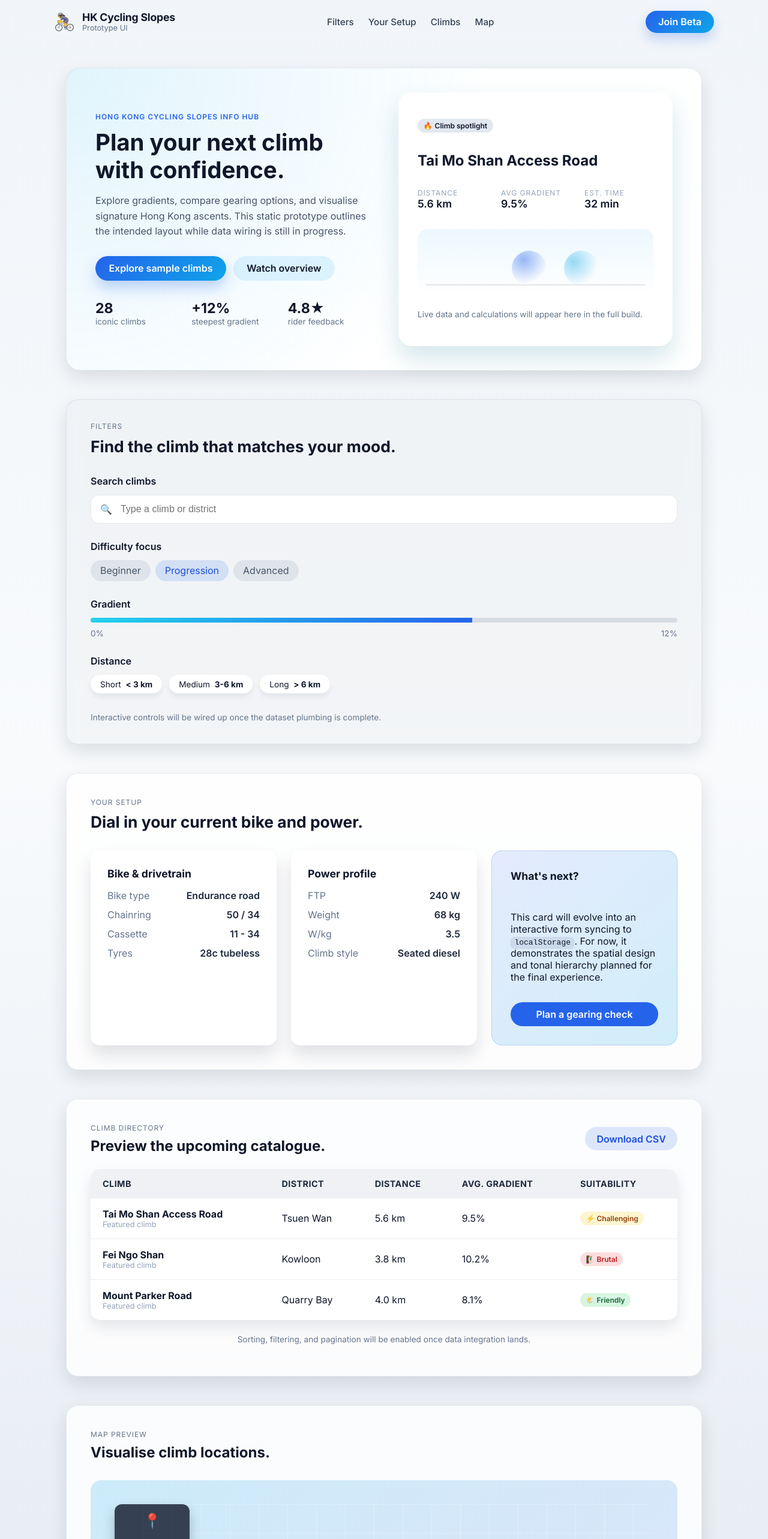
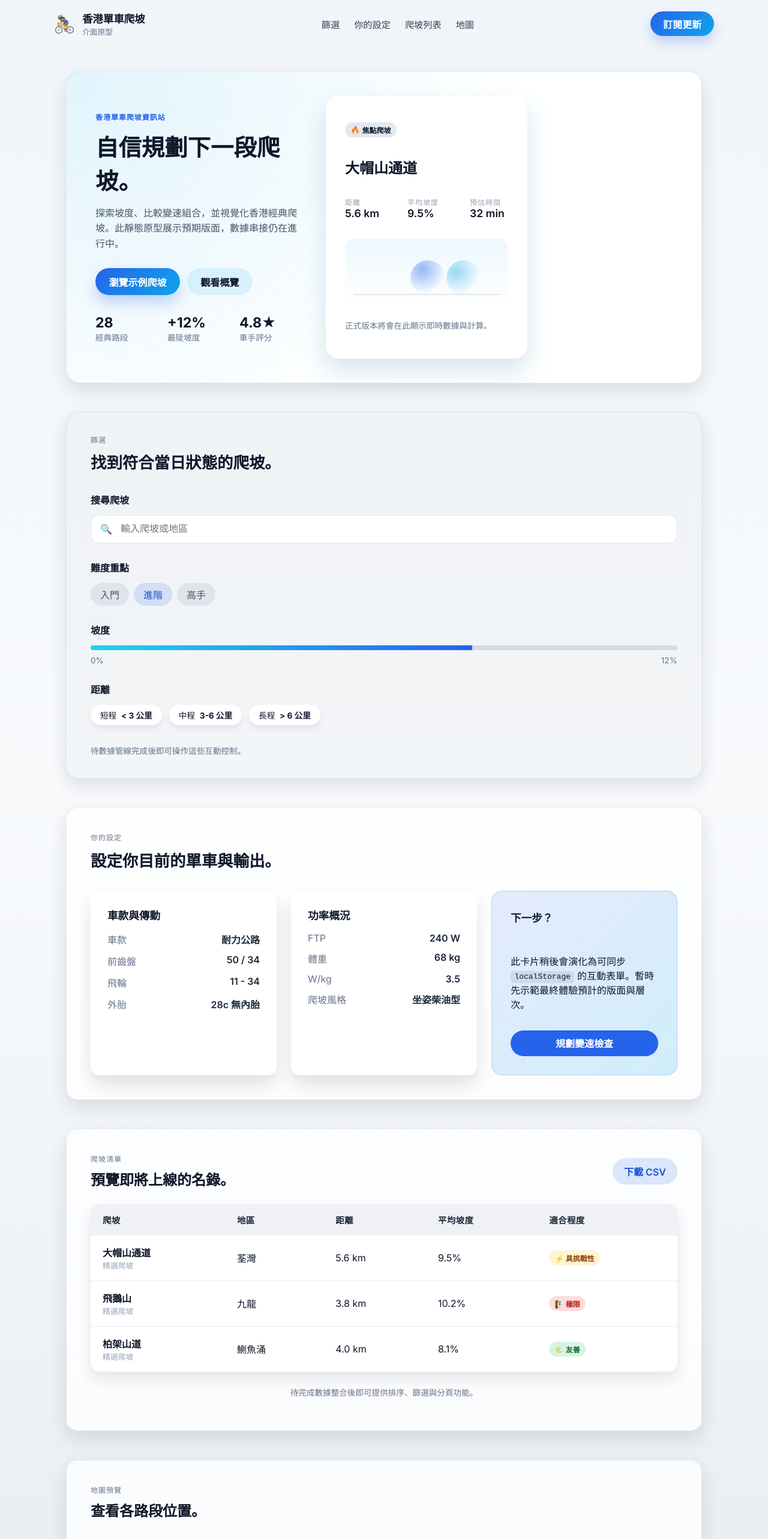
Before and after one commit to gamtruliar/Cycleslope, a Svelte app: page / in a window 1280 px wide. Shown: the top 2566 px of the page at 60% size. Built offline with nearby package versions, Linux system fonts and the light colour scheme.

Commit message:
Localize UI copy to Traditional Chinese

```diff
--- a/src/App.svelte
+++ b/src/App.svelte
@@ -17,11 +17,11 @@
 </main>
 <footer>
   <div class="container footer__content">
-    <p>Prototype build &bull; Data integration coming soon.</p>
+    <p>原型版本 &bull; 數據整合即將推出。</p>
     <nav>
       <a href="https://github.com/">GitHub</a>
-      <a href="mailto:hello@hk-slopes.example">Contact</a>
-      <a href="https://example.com/privacy" rel="noreferrer">Privacy</a>
+      <a href="mailto:hello@hk-slopes.example">聯絡我們</a>
+      <a href="https://example.com/privacy" rel="noreferrer">私隱政策</a>
     </nav>
   </div>
 </footer>
--- a/src/components/Filters.svelte
+++ b/src/components/Filters.svelte
@@ -1,31 +1,31 @@
 <section id="filters" class="filters glass">
   <header>
-    <p class="eyebrow">Filters</p>
-    <h2>Find the climb that matches your mood.</h2>
+    <p class="eyebrow">篩選</p>
+    <h2>找到符合當日狀態的爬坡。</h2>
   </header>
   <div class="filters__grid">
     <div class="filter-group">
-      <label for="filter-search">Search climbs</label>
+      <label for="filter-search">搜尋爬坡</label>
       <div class="input-group">
         <span>🔍</span>
         <input
           id="filter-search"
           type="text"
-          placeholder="Type a climb or district"
+          placeholder="輸入爬坡或地區"
           disabled
         />
       </div>
     </div>
     <div class="filter-group">
-      <p class="field-label" id="difficulty-label">Difficulty focus</p>
+      <p class="field-label" id="difficulty-label">難度重點</p>
       <div class="pill-group" role="group" aria-labelledby="difficulty-label">
-        <button>Beginner</button>
-        <button class="active">Progression</button>
-        <button>Advanced</button>
+        <button>入門</button>
+        <button class="active">進階</button>
+        <button>高手</button>
       </div>
     </div>
     <div class="filter-group">
-      <p class="field-label">Gradient</p>
+      <p class="field-label">坡度</p>
       <div class="range-preview">
         <div class="range-track">
           <div class="range-fill"></div>
@@ -37,15 +37,15 @@
       </div>
     </div>
     <div class="filter-group">
-      <p class="field-label">Distance</p>
+      <p class="field-label">距離</p>
       <div class="chip-row">
-        <span class="chip">Short <strong>&lt; 3 km</strong></span>
-        <span class="chip">Medium <strong>3-6 km</strong></span>
-        <span class="chip">Long <strong>&gt; 6 km</strong></span>
+        <span class="chip">短程 <strong>&lt; 3 公里</strong></span>
+        <span class="chip">中程 <strong>3-6 公里</strong></span>
+        <span class="chip">長程 <strong>&gt; 6 公里</strong></span>
       </div>
     </div>
   </div>
-  <p class="filters__note">Interactive controls will be wired up once the dataset plumbing is complete.</p>
+  <p class="filters__note">待數據管線完成後即可操作這些互動控制。</p>
 </section>
 
 <style>
--- a/src/components/HeroSection.svelte
+++ b/src/components/HeroSection.svelte
@@ -1,28 +1,27 @@
 <section class="hero glass">
   <div class="hero__content">
     <div class="hero__text">
-      <p class="eyebrow">Hong Kong Cycling Slopes Info Hub</p>
-      <h1>Plan your next climb with confidence.</h1>
+      <p class="eyebrow">香港單車爬坡資訊站</p>
+      <h1>自信規劃下一段爬坡。</h1>
       <p class="lead">
-        Explore gradients, compare gearing options, and visualise signature Hong Kong ascents. This static prototype
-        outlines the intended layout while data wiring is still in progress.
+        探索坡度、比較變速組合，並視覺化香港經典爬坡。此靜態原型展示預期版面，數據串接仍在進行中。
       </p>
       <div class="hero__actions">
-        <button class="primary">Explore sample climbs</button>
-        <button class="secondary">Watch overview</button>
+        <button class="primary">瀏覽示例爬坡</button>
+        <button class="secondary">觀看概覽</button>
       </div>
       <div class="hero__stats">
         <div>
           <p class="stat-value">28</p>
-          <p class="stat-label">iconic climbs</p>
+          <p class="stat-label">經典路段</p>
         </div>
         <div>
           <p class="stat-value">+12%</p>
-          <p class="stat-label">steepest gradient</p>
+          <p class="stat-label">最陡坡度</p>
         </div>
         <div>
           <p class="stat-value">4.8★</p>
-          <p class="stat-label">rider feedback</p>
+          <p class="stat-label">車手評分</p>
         </div>
       </div>
     </div>
@@ -30,20 +29,20 @@
       <div class="hero__card">
         <p class="badge">
           <span>🔥</span>
-          Climb spotlight
+          焦點爬坡
         </p>
-        <h2>Tai Mo Shan Access Road</h2>
+        <h2>大帽山通道</h2>
         <div class="hero__metrics">
           <div>
-            <span class="metric-label">Distance</span>
+            <span class="metric-label">距離</span>
             <span class="metric-value">5.6 km</span>
           </div>
           <div>
-            <span class="metric-label">Avg gradient</span>
+            <span class="metric-label">平均坡度</span>
             <span class="metric-value">9.5%</span>
           </div>
           <div>
-            <span class="metric-label">Est. time</span>
+            <span class="metric-label">預估時間</span>
             <span class="metric-value">32 min</span>
           </div>
         </div>
@@ -52,7 +51,7 @@
           <div class="chart-peak"></div>
           <div class="chart-peak chart-peak--secondary"></div>
         </div>
-        <p class="hero__note">Live data and calculations will appear here in the full build.</p>
+        <p class="hero__note">正式版本將會在此顯示即時數據與計算。</p>
       </div>
     </div>
   </div>
--- a/src/components/MapView.svelte
+++ b/src/components/MapView.svelte
@@ -1,24 +1,24 @@
 <section id="map" class="map glass">
   <header>
-    <p class="eyebrow">Map preview</p>
-    <h2>Visualise climb locations.</h2>
+    <p class="eyebrow">地圖預覽</p>
+    <h2>查看各路段位置。</h2>
   </header>
   <div class="map__canvas">
     <div class="map__grid">
       <div class="map__pin map__pin--one">
         <span>📍</span>
-        <p>Tai Mo Shan</p>
+        <p>大帽山</p>
       </div>
       <div class="map__pin map__pin--two">
         <span>📍</span>
-        <p>Fei Ngo Shan</p>
+        <p>飛鵝山</p>
       </div>
       <div class="map__pin map__pin--three">
         <span>📍</span>
-        <p>Mount Parker</p>
+        <p>柏架山</p>
       </div>
     </div>
-    <p class="map__caption">Leaflet and real map tiles will replace this placeholder in the production build.</p>
+    <p class="map__caption">正式版本會以 Leaflet 與真實地圖圖磚取代此佔位示意。</p>
   </div>
 </section>
 
--- a/src/components/SlopeTable.svelte
+++ b/src/components/SlopeTable.svelte
@@ -3,22 +3,22 @@
 
   const sampleRows = [
     {
-      name: 'Tai Mo Shan Access Road',
-      location: 'Tsuen Wan',
+      name: '大帽山通道',
+      location: '荃灣',
       distance: '5.6 km',
       gradient: '9.5%',
       suitability: 'Challenging' as const,
     },
     {
-      name: 'Fei Ngo Shan',
-      location: 'Kowloon',
+      name: '飛鵝山',
+      location: '九龍',
       distance: '3.8 km',
       gradient: '10.2%',
       suitability: 'Brutal' as const,
     },
     {
-      name: 'Mount Parker Road',
-      location: 'Quarry Bay',
+      name: '柏架山道',
+      location: '鰂魚涌',
       distance: '4.0 km',
       gradient: '8.1%',
       suitability: 'Friendly' as const,
@@ -29,20 +29,20 @@
 <section id="slopes" class="slopes glass">
   <header>
     <div>
-      <p class="eyebrow">Climb directory</p>
-      <h2>Preview the upcoming catalogue.</h2>
+      <p class="eyebrow">爬坡清單</p>
+      <h2>預覽即將上線的名錄。</h2>
     </div>
-    <button>Download CSV</button>
+    <button>下載 CSV</button>
   </header>
 
   <table>
     <thead>
       <tr>
-        <th>Climb</th>
-        <th>District</th>
-        <th>Distance</th>
-        <th>Avg. gradient</th>
-        <th>Suitability</th>
+        <th>爬坡</th>
+        <th>地區</th>
+        <th>距離</th>
+        <th>平均坡度</th>
+        <th>適合程度</th>
       </tr>
     </thead>
     <tbody>
@@ -50,7 +50,7 @@
         <tr>
           <td>
             <strong>{row.name}</strong>
-            <span class="caption">Featured climb</span>
+            <span class="caption">精選爬坡</span>
           </td>
           <td>{row.location}</td>
           <td>{row.distance}</td>
@@ -61,7 +61,7 @@
     </tbody>
   </table>
   <footer>
-    <p>Sorting, filtering, and pagination will be enabled once data integration lands.</p>
+    <p>待完成數據整合後即可提供排序、篩選與分頁功能。</p>
   </footer>
 </section>
 
--- a/src/components/SuitabilityBadge.svelte
+++ b/src/components/SuitabilityBadge.svelte
@@ -1,14 +1,20 @@
 <script lang="ts">
   export let level: 'Friendly' | 'Challenging' | 'Brutal' = 'Friendly';
+
+  const labelMap = {
+    Friendly: '友善',
+    Challenging: '具挑戰性',
+    Brutal: '極限',
+  } as const;
 </script>
 
 <span class={`badge badge--${level.toLowerCase()}`}>
   {#if level === 'Friendly'}
-    🌤️ {level}
+    🌤️ {labelMap[level]}
   {:else if level === 'Challenging'}
-    ⚡ {level}
+    ⚡ {labelMap[level]}
   {:else}
-    🧗‍♂️ {level}
+    🧗‍♂️ {labelMap[level]}
   {/if}
 </span>
 
--- a/src/components/TopBar.svelte
+++ b/src/components/TopBar.svelte
@@ -3,17 +3,17 @@
     <div class="topbar__brand">
       <span class="brand-icon">🚴‍♀️</span>
       <div>
-        <p class="brand-title">HK Cycling Slopes</p>
-        <p class="brand-subtitle">Prototype UI</p>
+        <p class="brand-title">香港單車爬坡</p>
+        <p class="brand-subtitle">介面原型</p>
       </div>
     </div>
     <nav class="topbar__nav">
-      <a href="#filters">Filters</a>
-      <a href="#profile">Your Setup</a>
-      <a href="#slopes">Climbs</a>
-      <a href="#map">Map</a>
+      <a href="#filters">篩選</a>
+      <a href="#profile">你的設定</a>
+      <a href="#slopes">爬坡列表</a>
+      <a href="#map">地圖</a>
     </nav>
-    <button class="cta">Join Beta</button>
+    <button class="cta">訂閱更新</button>
   </div>
 </header>
 
--- a/src/components/UserProfile.svelte
+++ b/src/components/UserProfile.svelte
@@ -1,39 +1,39 @@
 <section id="profile" class="profile glass">
   <header>
-    <p class="eyebrow">Your setup</p>
-    <h2>Dial in your current bike and power.</h2>
+    <p class="eyebrow">你的設定</p>
+    <h2>設定你目前的單車與輸出。</h2>
   </header>
   <div class="profile__grid">
     <div class="profile__card">
-      <h3>Bike & drivetrain</h3>
+      <h3>車款與傳動</h3>
       <ul>
         <li>
-          <span class="label">Bike type</span>
-          <span class="value">Endurance road</span>
+          <span class="label">車款</span>
+          <span class="value">耐力公路</span>
         </li>
         <li>
-          <span class="label">Chainring</span>
+          <span class="label">前齒盤</span>
           <span class="value">50 / 34</span>
         </li>
         <li>
-          <span class="label">Cassette</span>
+          <span class="label">飛輪</span>
           <span class="value">11 - 34</span>
         </li>
         <li>
-          <span class="label">Tyres</span>
-          <span class="value">28c tubeless</span>
+          <span class="label">外胎</span>
+          <span class="value">28c 無內胎</span>
         </li>
       </ul>
     </div>
     <div class="profile__card">
-      <h3>Power profile</h3>
+      <h3>功率概況</h3>
       <ul>
         <li>
           <span class="label">FTP</span>
           <span class="value">240 W</span>
         </li>
         <li>
-          <span class="label">Weight</span>
+          <span class="label">體重</span>
           <span class="value">68 kg</span>
         </li>
         <li>
@@ -41,18 +41,17 @@
           <span class="value">3.5</span>
         </li>
         <li>
-          <span class="label">Climb style</span>
-          <span class="value">Seated diesel</span>
+          <span class="label">爬坡風格</span>
+          <span class="value">坐姿柴油型</span>
         </li>
       </ul>
     </div>
     <div class="profile__callout">
-      <h3>What&apos;s next?</h3>
+      <h3>下一步？</h3>
       <p>
-        This card will evolve into an interactive form syncing to <code>localStorage</code>. For now, it demonstrates the
-        spatial design and tonal hierarchy planned for the final experience.
+        此卡片稍後會演化為可同步 <code>localStorage</code> 的互動表單。暫時先示範最終體驗預計的版面與層次。
       </p>
-      <button>Plan a gearing check</button>
+      <button>規劃變速檢查</button>
     </div>
   </div>
 </section>
```
